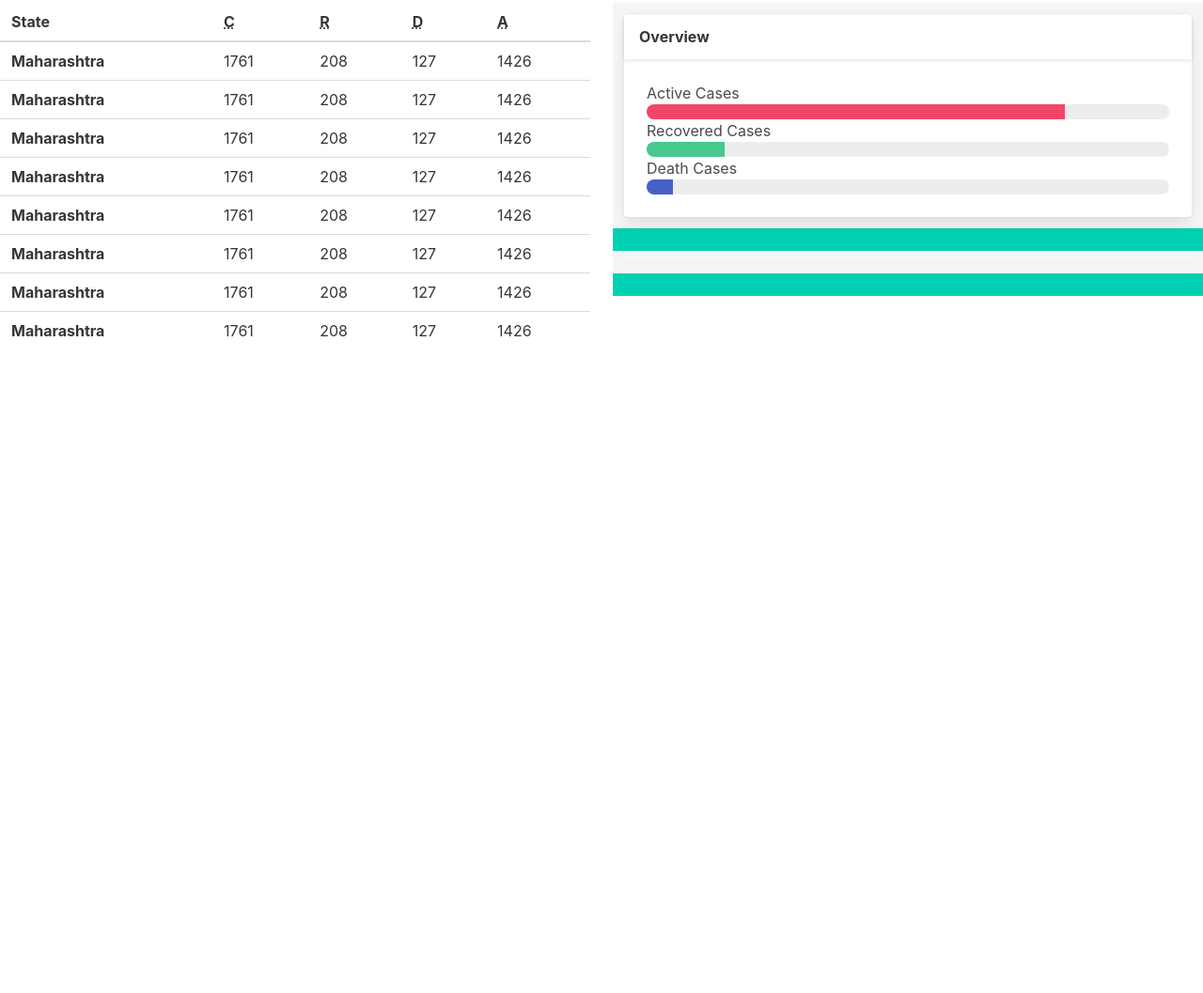
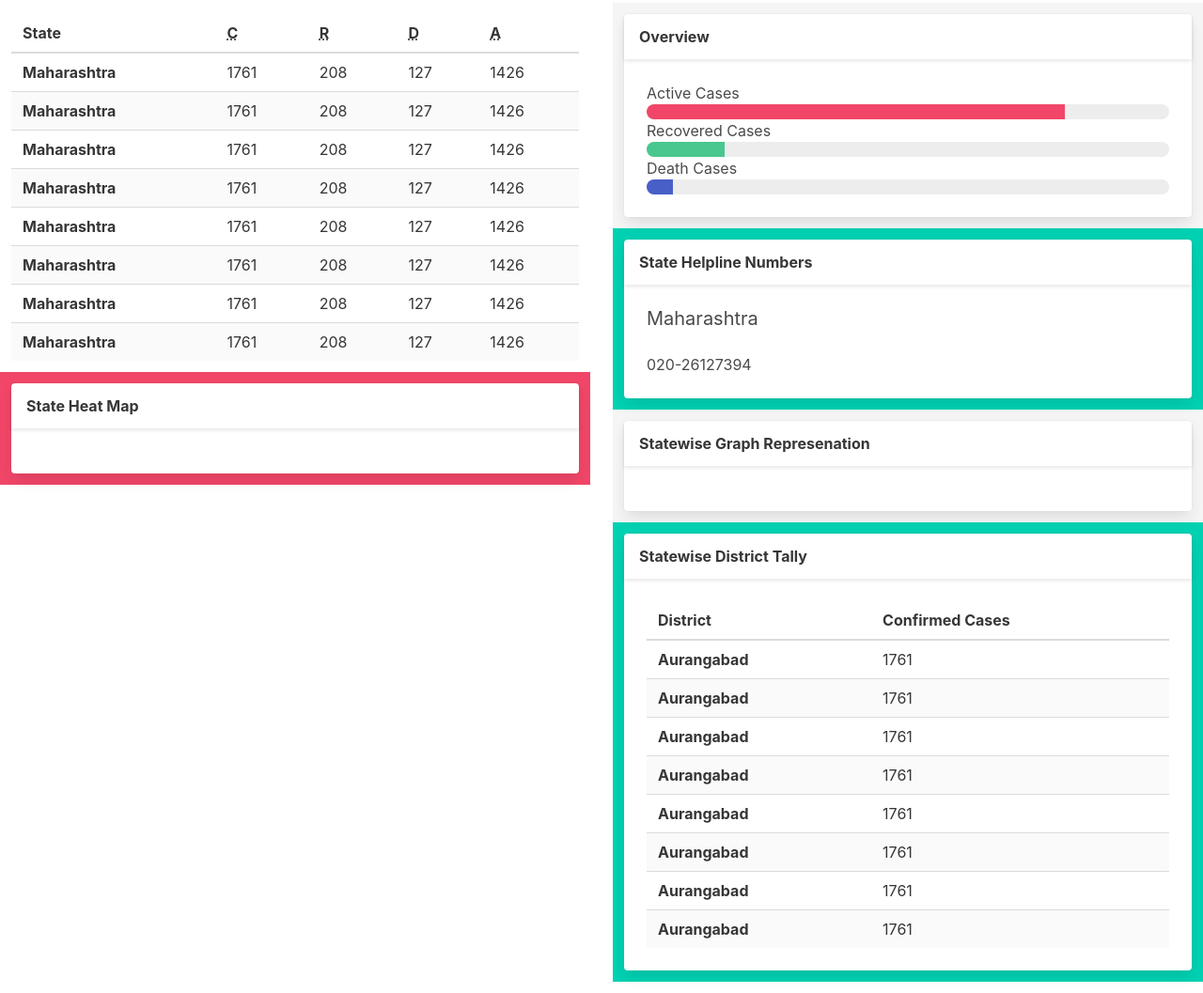
Before and after one commit to anuraged51a/anuCorona, a plain HTML site: page index.html in a window 1280 px wide. Shown: the part 206-1263 px from the top of the page at 94% size. Before the commit the page ends 800 px from the top, so only its background shows below. Drawn offline with nearby package versions, Linux system fonts and the light colour scheme.

Commit message:
Commit: Mid Report -II

```diff
--- a/index.html
+++ b/index.html
@@ -88,9 +88,10 @@
 	</div>
 	<!-- Statewise Column Graph-->
 	<div class = "columns">
+		<div class = "column is-mobile">
 			<!-- Statewise Table Graph-->
 			<div class = "column">
-			<table class = "table is-fullwidth">
+				<table class = "table is-fullwidth is-striped">
 					<thead>
 						<tr>
 							<th>State</th>
@@ -158,6 +159,19 @@
 					</tbody>
 				</table>
 			</div>
+			<div class = "column has-background-danger">
+				<div class = "card">
+					<div class = "card-header">
+						<p class = "card-header-title">
+							State Heat Map
+						</p>
+					</div>
+					<div class = "card-content">
+
+					</div>
+				</div>
+			</div>
+		</div>
 		<!-- Statewise Card Column -->
 		<div class = "column is-mobile">
 			<!-- Statewise Progress Bar -->
@@ -187,24 +201,85 @@
 			<!-- Statewise Helpline Numbers-->
 			<div class = "column has-background-primary">
 				<div class="card">
-					<div>
+					<div class = "card-header">
+						<p class = "card-header-title">
+							State Helpline Numbers
+						</p>
+					</div>
+					<div class = "card-content">
+						<p class = "subtitle">
+							Maharashtra
+						</p>
+						<p class>
+							020-26127394
+						</p>
+					</div>
+				</div>
+			</div>
+			<!-- Graph Representation-->
+			<div class = "column has-background-light">
+				<div class="card">
+					<div class = "card-header">
+						<p class = "card-header-title">
+							Statewise Graph Represenation
+						</p>
+					</div>
+					<div class = "card-content">
 
 					</div>
 				</div>
 			</div>
-			<!-- National Map with Indicated State-->
-			<div class = "column has-background-light">
-				<div class="card">
-					<div>
-
-					</div>
-				</div>
-			</div>
-			<!-- Statewise- Districwise Cases Table-->
+			<!-- Statewise- Districtwise Cases Table-->
 			<div class = "column has-background-primary">
 				<div class="card">
-					<div>
-
+					<div class = "card-header">
+						<p class = "card-header-title">
+							Statewise District Tally
+						</p>
+					</div>
+					<div class = "card-content">
+						<table class = "table is-fullwidth is-striped">
+							<thead>
+								<tr>
+									<th>District</th>
+									<th>Confirmed Cases</th>
+								</tr>
+							</thead>
+							<tbody>
+								<tr>
+									<th>Aurangabad</th>
+									<td>1761</td>
+								</tr>
+								<tr>
+									<th>Aurangabad</th>
+									<td>1761</td>
+								</tr>
+								<tr>
+									<th>Aurangabad</th>
+									<td>1761</td>
+								</tr>
+								<tr>
+									<th>Aurangabad</th>
+									<td>1761</td>
+								</tr>
+								<tr>
+									<th>Aurangabad</th>
+									<td>1761</td>
+								</tr>
+								<tr>
+									<th>Aurangabad</th>
+									<td>1761</td>
+								</tr>
+								<tr>
+									<th>Aurangabad</th>
+									<td>1761</td>
+								</tr>
+								<tr>
+									<th>Aurangabad</th>
+									<td>1761</td>
+								</tr>
+							</tbody>
+						</table>
 					</div>
 				</div>
 			</div>
```
Lines whose indentation alone changed are shown as unchanged.
